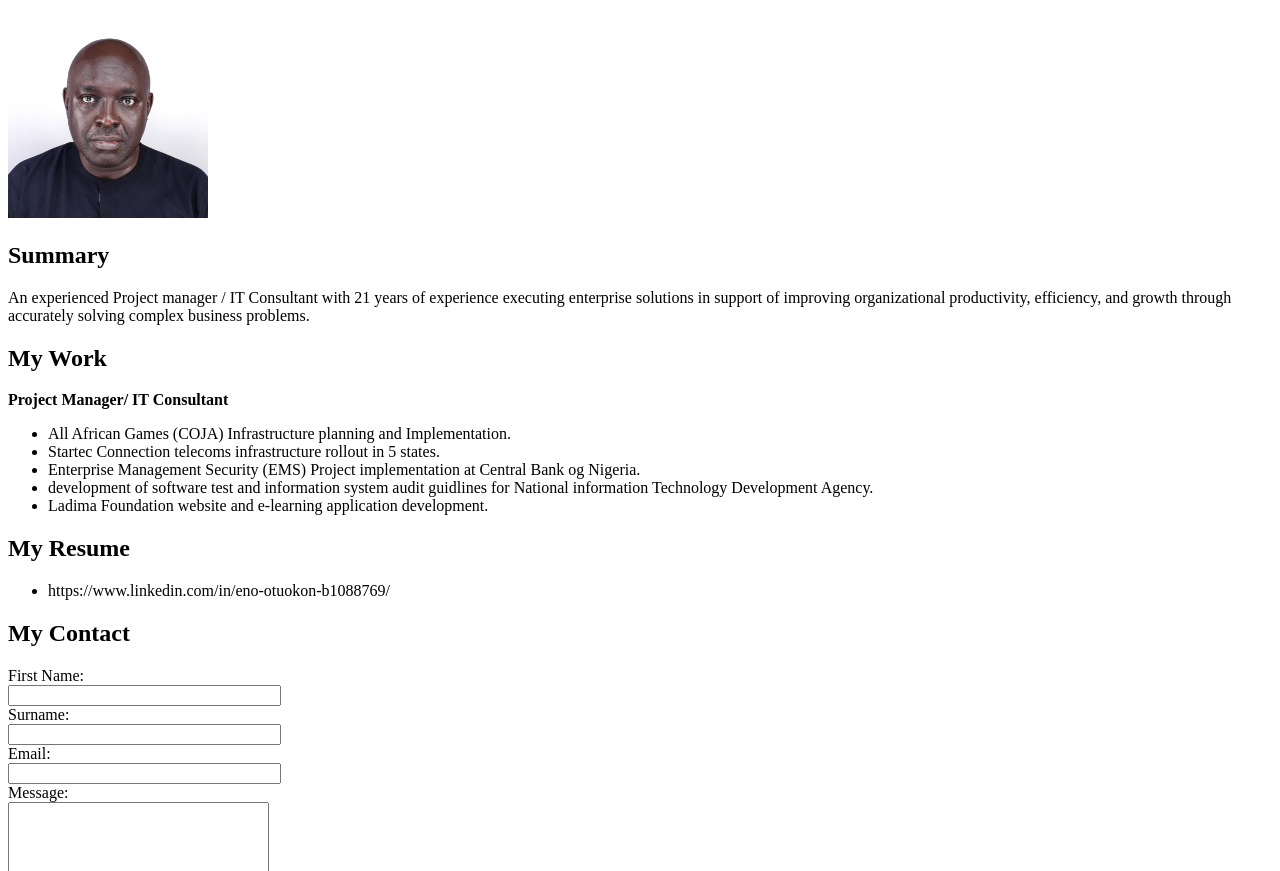
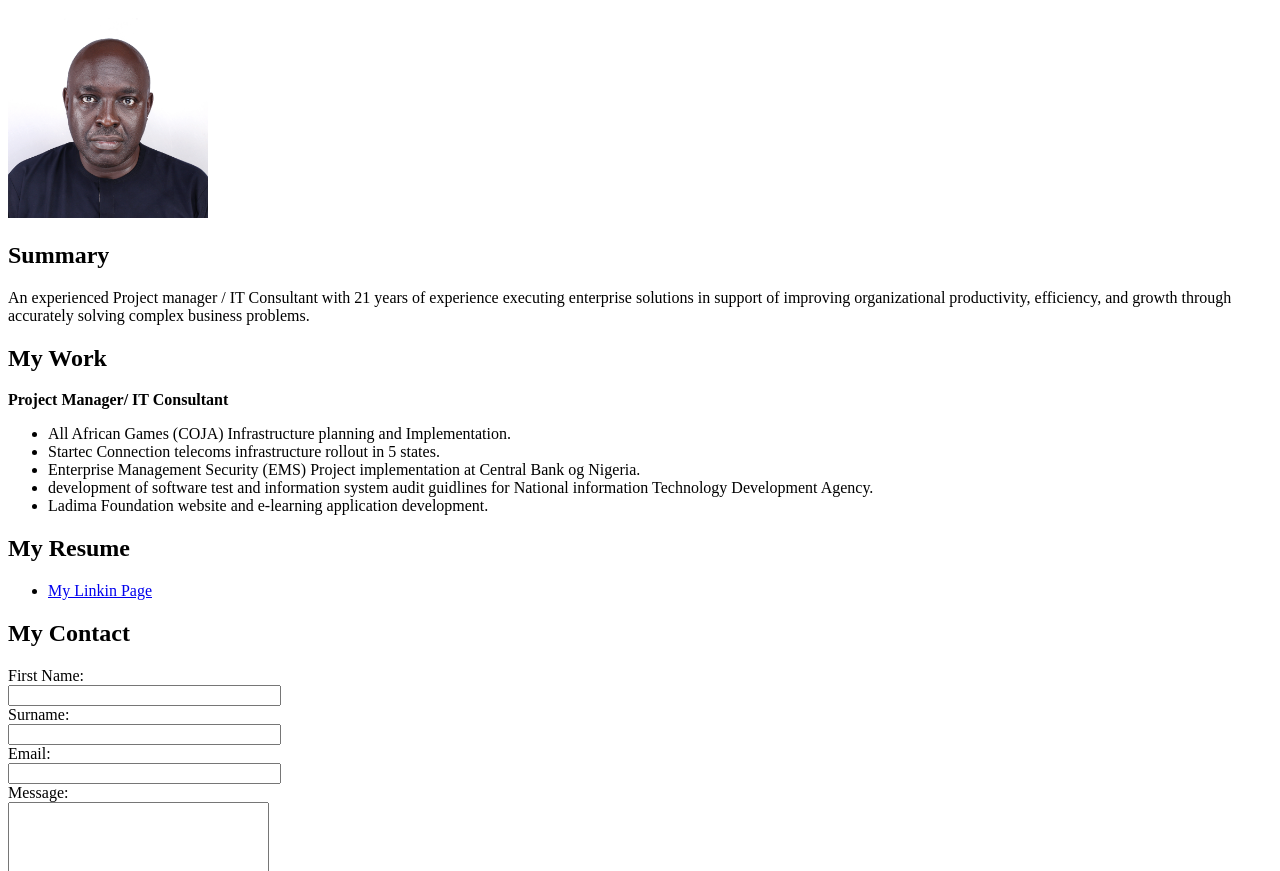
Before and after one commit to enootuokon/html_checkpoint, a plain HTML site: page index.html in a window 1280 px wide. Shown: the part 229-1100 px from the top of the page. Drawn offline with Linux system fonts and the light colour scheme.

Commit message:
fourth virsion add an anchor link to my linkin page

```diff
--- a/index.html
+++ b/index.html
@@ -54,7 +54,7 @@
             <h1><a name="resume">My Resume</a></h1>
             <ul>
                 <li>
-                    https://www.linkedin.com/in/eno-otuokon-b1088769/
+                   <a href="https://www.linkedin.com/in/eno-otuokon-b1088769/">My Linkin Page</a>
                 </li>
             </ul>
         </section>
```
